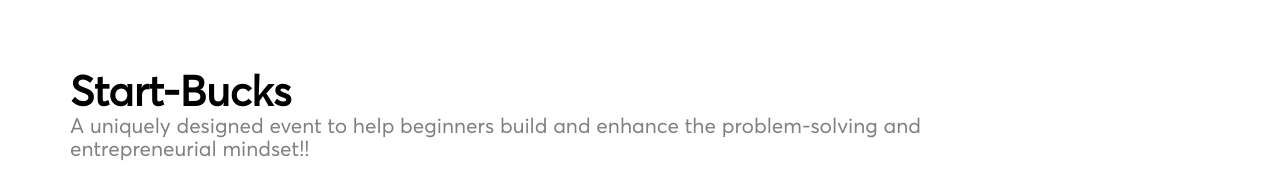
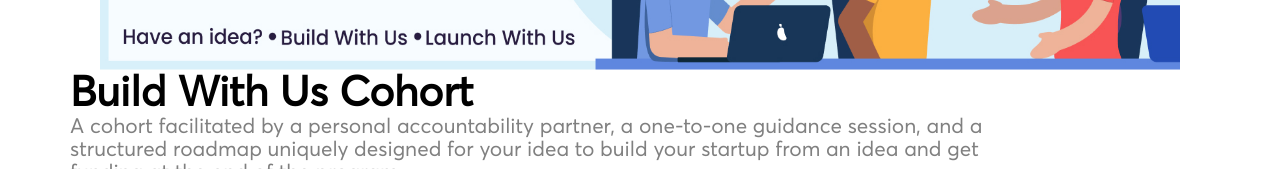
Before and after one commit to ecelliitbhu/ecell-website-new, a Next.js app: page / in a window 1280 px wide. Shown: the part 801-970 px from the top of the page. Built offline with nearby package versions, Linux system fonts and the light colour scheme; no server answers; the database is empty.

Commit message:
add cohort poster on home page

```diff
--- a/pages/index.js
+++ b/pages/index.js
@@ -40,7 +40,7 @@ export default function Home() {
               }}
             >
               <Image
-                src="/start-bucks.jpg"
+                src="/cohort.jpg"
                 height={703}
                 width={1080}
                 alt="Team Expansion"
@@ -48,12 +48,11 @@ export default function Home() {
             </Col>
             <Col className="info">
               {/* <h1>E-Cell IIT BHU</h1> */}
-              <h1 style={{ fontSize: "2.6rem" }}>Start-Bucks</h1>
+              <h1 style={{ fontSize: "2.6rem" }}>Build With Us Cohort</h1>
               <p>
-                A uniquely designed event to help beginners build and enhance
-                the problem-solving and entrepreneurial mindset!!
+              A cohort facilitated by a personal accountability partner, a one-to-one guidance session, and a structured roadmap uniquely designed for your idea to build your startup from an idea and get funding at the end of the program.
               </p>
-              <Link href="/events/start-bucks" passHref>
+              <Link href="/forms/build_with_us" passHref>
                 <Button
                   variant="info"
                   className="get-started"
```
Also changed, not shown: public/cohort.jpg (added).
